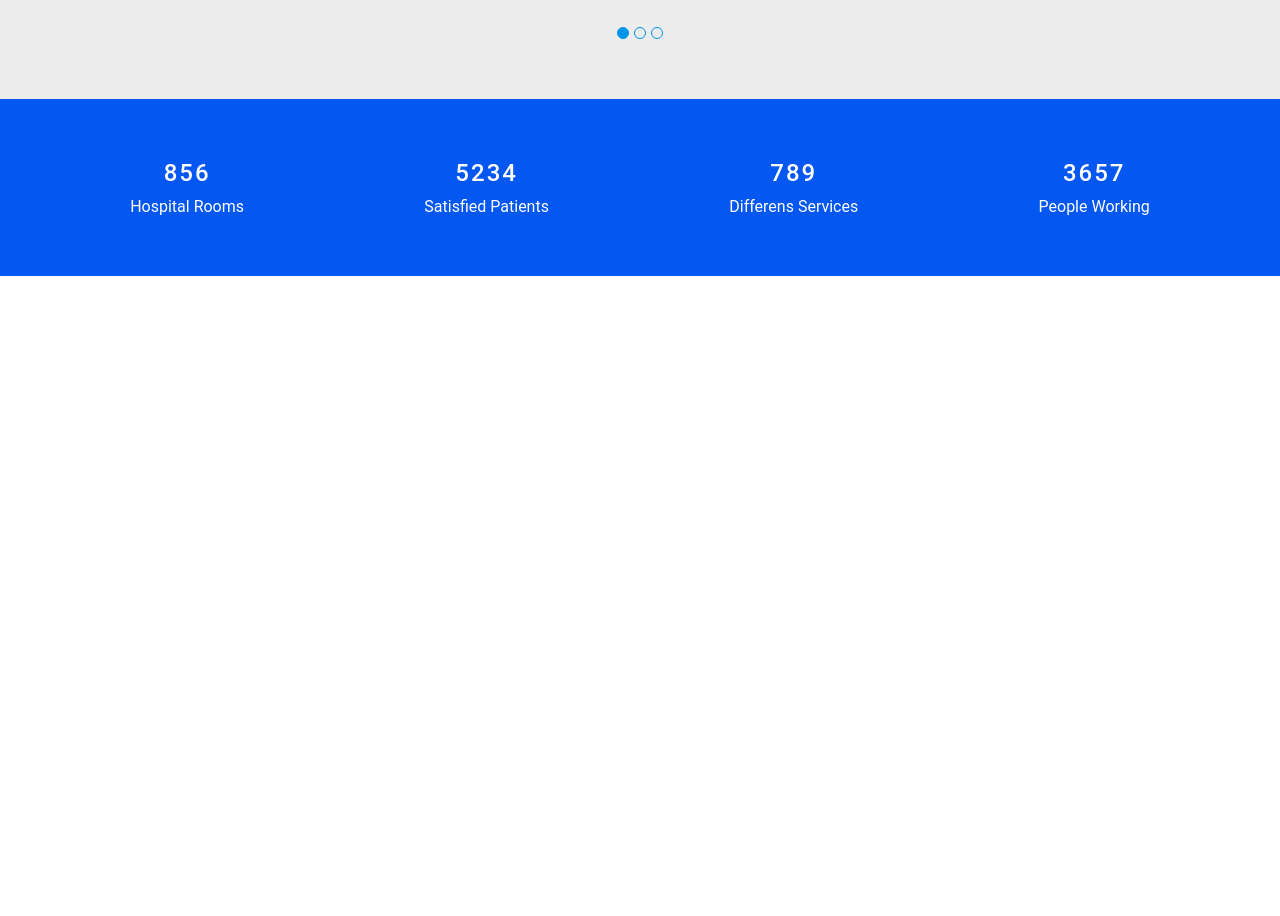
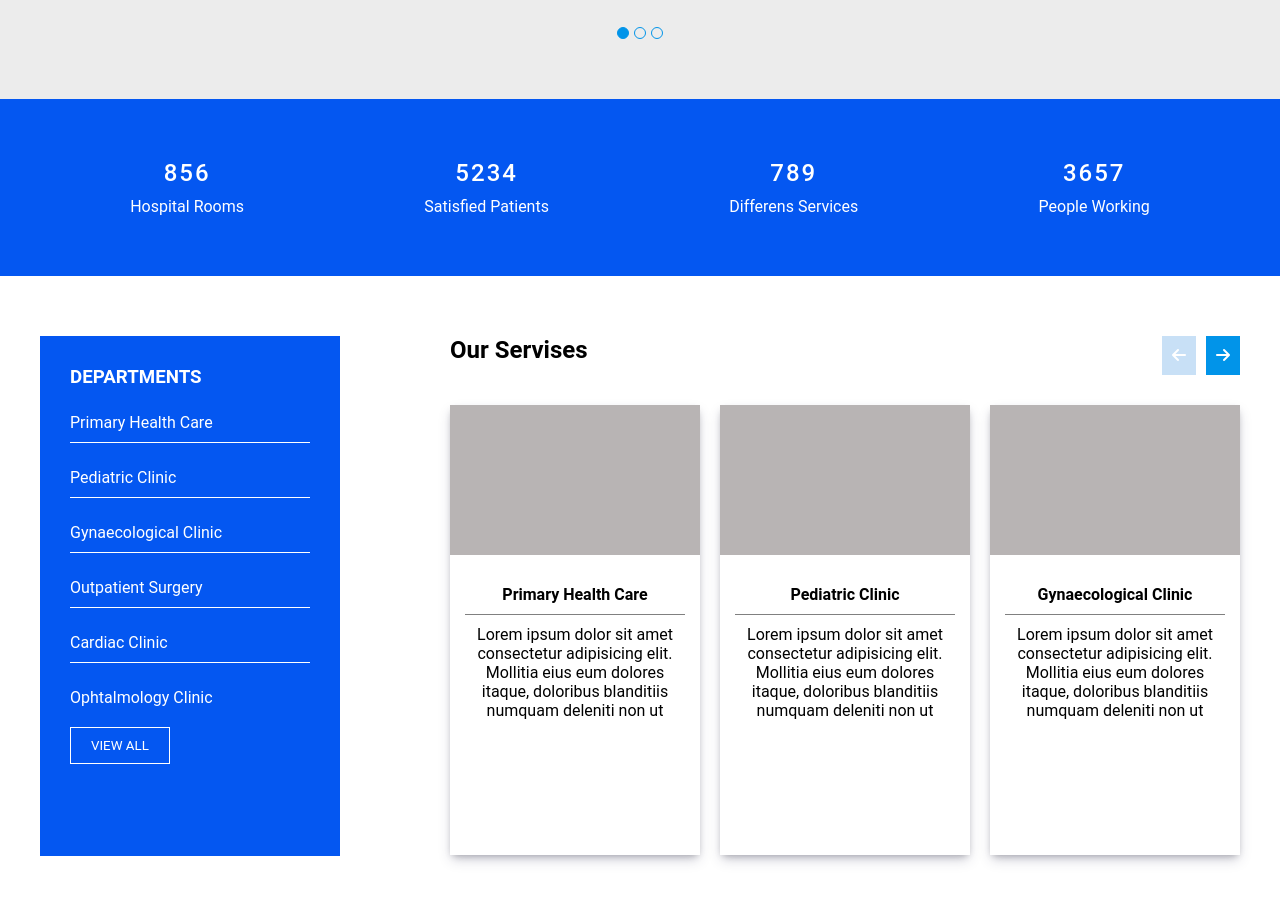
Before and after one commit to cihandundar/medical-home-page, a plain HTML site: page index.html in a window 1280 px wide. Shown: the part 2318-3234 px from the top of the page. Before the commit the page ends 2594 px from the top, so only its background shows below. Drawn offline with nearby package versions, Linux system fonts and the light colour scheme.

Commit message:
services section added

```diff
--- a/index.html
+++ b/index.html
@@ -283,6 +283,72 @@
             </div>
           </div>
         </div>
+        <div class="services">
+          <div class="services-container">
+            <div class="services-container-left">
+              <h3>DEPARTMENTS</h3>
+              <ul>
+                <li>Primary Health Care</li>
+                <li>Pediatric Clinic</li>
+                <li>Gynaecological Clinic</li>
+                <li>Outpatient Surgery</li>
+                <li>Cardiac Clinic</li>
+                <li>Ophtalmology Clinic</li>
+              </ul>
+              <button>VIEW ALL</button>
+            </div>
+            <div class="services-container-right">
+              <div class="services-container-right-wrapper">
+                <div class="services-container-right-title">
+                  <h2>Our Servises</h2>
+                </div>
+                <div class="services-container-right-btn">
+                  <div class="arrow">
+                    <i class="fa-solid fa-arrow-left"></i>
+                  </div>
+                  <div class="arrow">
+                    <i class="fa-solid fa-arrow-right"></i>
+                  </div>
+                </div>
+              </div>
+              <div class="services-container-right-card-wrapper">
+                <div class="services-container-box">
+                  <div class="services-container-box-top"></div>
+                  <div class="services-container-box-text">
+                    <h4>Primary Health Care</h4>
+                    <p>
+                      Lorem ipsum dolor sit amet consectetur adipisicing elit.
+                      Mollitia eius eum dolores itaque, doloribus blanditiis
+                      numquam deleniti non ut
+                    </p>
+                  </div>
+                </div>
+                <div class="services-container-box">
+                  <div class="services-container-box-top"></div>
+                  <div class="services-container-box-text">
+                    <h4>Pediatric Clinic</h4>
+                    <p>
+                      Lorem ipsum dolor sit amet consectetur adipisicing elit.
+                      Mollitia eius eum dolores itaque, doloribus blanditiis
+                      numquam deleniti non ut
+                    </p>
+                  </div>
+                </div>
+                <div class="services-container-box">
+                  <div class="services-container-box-top"></div>
+                  <div class="services-container-box-text">
+                    <h4>Gynaecological Clinic</h4>
+                    <p>
+                      Lorem ipsum dolor sit amet consectetur adipisicing elit.
+                      Mollitia eius eum dolores itaque, doloribus blanditiis
+                      numquam deleniti non ut
+                    </p>
+                  </div>
+                </div>
+              </div>
+            </div>
+          </div>
+        </div>
       </section>
     </main>
 
--- a/styles/index.css
+++ b/styles/index.css
@@ -549,3 +549,131 @@
 .numbers-col > p {
   margin-top: 10px;
 }
+
+/* SERVICES SECTION - CSS */
+
+.services {
+  padding-block: 60px;
+}
+
+.services-container {
+  max-width: 1200px;
+  margin: 0 auto;
+  display: flex;
+  justify-content: space-between;
+}
+
+@media (max-width: 980px) {
+  .services-container {
+    flex-direction: column;
+  }
+}
+
+.services-container-left {
+  background-color: #0457f1;
+  padding-inline: 30px;
+  padding-top: 30px;
+  width: 300px;
+  height: 520px;
+}
+
+@media (max-width: 980px) {
+  .services-container-left {
+    width: 100%;
+  }
+}
+
+.services-container-left > h3 {
+  color: #fff;
+}
+
+.services-container-left > ul li {
+  margin-top: 25px;
+  color: #fff;
+}
+
+.services-container-left > ul li:not(:last-child) {
+  border-bottom: 1px solid var(--primary-color);
+  padding-bottom: 10px;
+}
+
+.services-container-left > button {
+  margin-top: 20px;
+  padding: 10px 20px;
+  background-color: transparent;
+  border: 1px solid var(--primary-color);
+  color: var(--primary-color);
+  cursor: pointer;
+}
+
+.services-container-right-wrapper {
+  display: flex;
+  justify-content: space-between;
+  margin-bottom: 30px;
+}
+
+.services-container-right-btn {
+  display: flex;
+  gap: 10px;
+}
+
+.arrow {
+  padding: 10px;
+  background-color: #0194e9;
+  color: #fff;
+}
+
+.arrow:nth-child(1) {
+  background-color: rgb(200, 224, 246);
+}
+
+.services-container-right-card-wrapper {
+  display: flex;
+  gap: 20px;
+}
+
+@media (max-width: 980px) {
+  .services-container-right-wrapper {
+    margin-top: 20px;
+    padding: 20px;
+  }
+
+  .services-container-right-card-wrapper {
+    flex-wrap: wrap;
+    padding: 20px;
+  }
+}
+
+.services-container-box {
+  text-align: center;
+  box-shadow: rgba(50, 50, 93, 0.25) 0px 6px 12px -2px,
+    rgba(0, 0, 0, 0.3) 0px 3px 7px -3px;
+  height: 450px;
+  width: 250px;
+  background-color: var(--primary-color);
+}
+
+@media (max-width: 980px) {
+  .services-container-box {
+    width: 100%;
+  }
+}
+
+.services-container-box-top {
+  background-color: rgb(184, 180, 180);
+  height: 150px;
+}
+
+.services-container-box-text {
+  margin-block: 30px;
+  padding-inline: 15px;
+}
+
+.services-container-box-text > h4 {
+  border-bottom: 1px solid gray;
+  padding-bottom: 10px;
+}
+
+.services-container-box-text > p {
+  padding-top: 10px;
+}
```
